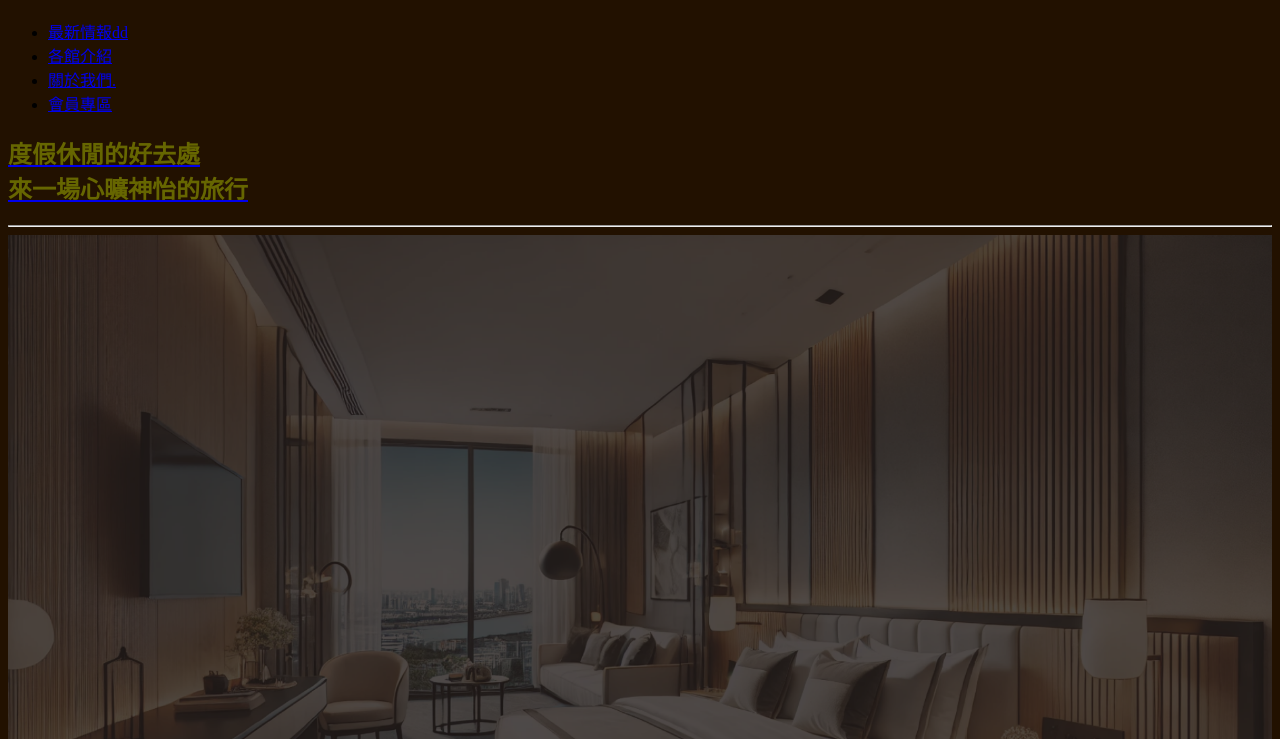
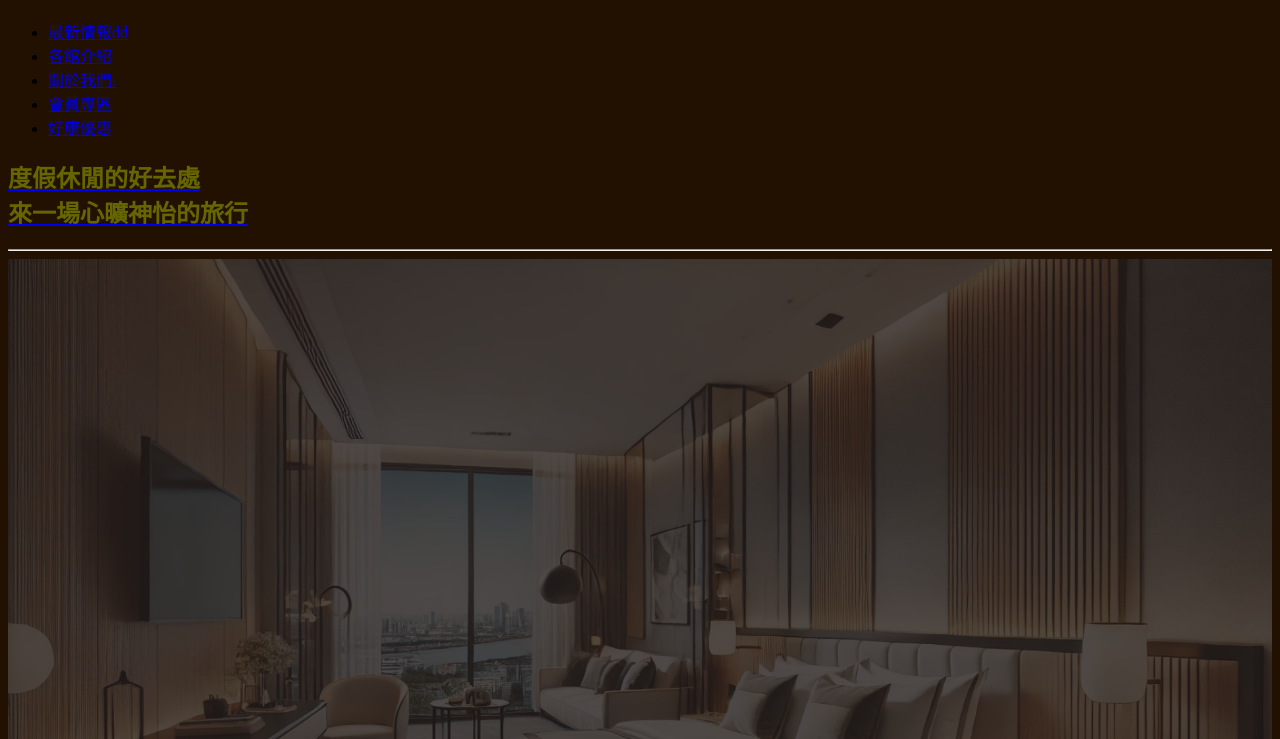
Before and after one commit to ForeBony/Hotel, a plain HTML site: page index.html in a window 1280 px wide. Shown: the part 61-800 px from the top of the page. Drawn offline with Linux system fonts and the light colour scheme.

Commit message:
好康優惠

```diff
--- a/index.html
+++ b/index.html
@@ -16,6 +16,7 @@
           <li><a href="#">各館介紹</li>
           <li><a href="#">關於我們.</li>
           <li><a href="#">會員專區</li>
+          <li><a href="#">好康優惠</li>
         </ul>
       </nav>
     </header>
```
